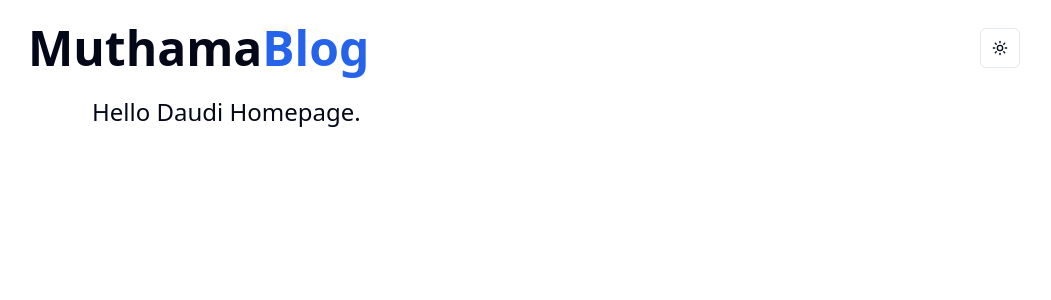
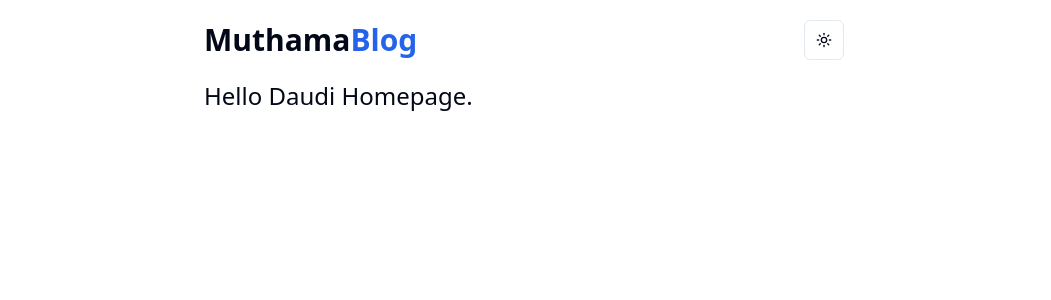
Before and after one commit to D-cyber-web/my_blog, a Next.js app: page / in a window 1280 px wide. Shown: the top 300 px of the page, without its empty margins (116-1167 px from the left). Built offline with nearby package versions, Linux system fonts and the light colour scheme.

Commit message:
update my-blog

```diff
--- a/app/components/Navbar.tsx
+++ b/app/components/Navbar.tsx
@@ -3,8 +3,8 @@ import { ModeToggle } from "./ModeToggle";
 
 export default function Navbar() {
   return (
-    <nav className="w-full relative flex items-center justify-between max-w-5xl mx-auto px-4 py-6">
-      <Link href="/" className="font-bold text-5xl">
+    <nav className="w-full relative flex items-center justify-between max-w-2xl mx-auto px-4 py-5">
+      <Link href="/" className="font-bold text-3xl">
         Muthama<span className="text-primary">Blog</span>
       </Link>
 
--- a/app/layout.tsx
+++ b/app/layout.tsx
@@ -35,7 +35,7 @@ export default function RootLayout({
             disableTransitionOnChange
           >
             <Navbar />
-            <main className="max-w-4xl mx-auto px-4">{children}</main>
+            <main className="max-w-2xl mx-auto px-4">{children}</main>
       </ThemeProvider>
       </body>
     </html>
--- a/app/page.tsx
+++ b/app/page.tsx
@@ -1,4 +1,6 @@
+async function getData() {
 
+}
 
 export default function Home() {
   return (
```
Also changed, not shown: 1 other file (tests, documents, lock files or other folders).
